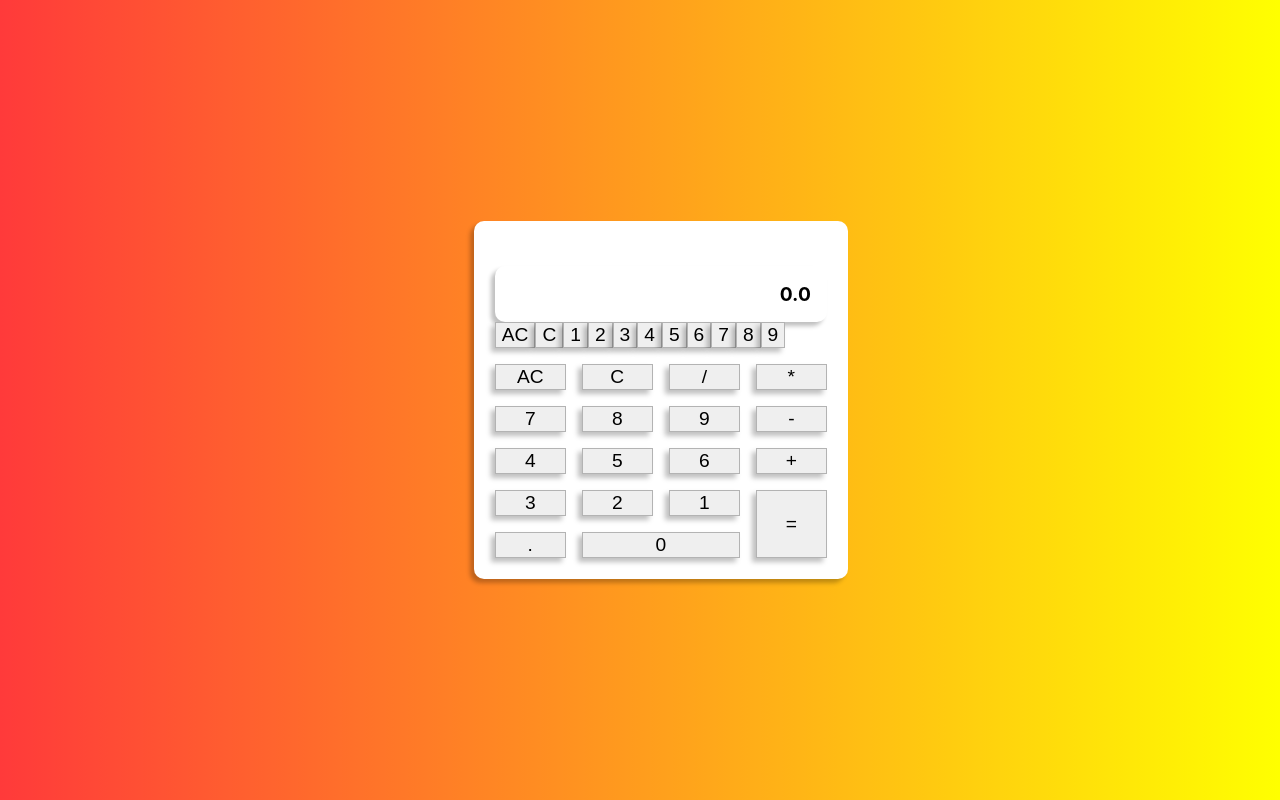
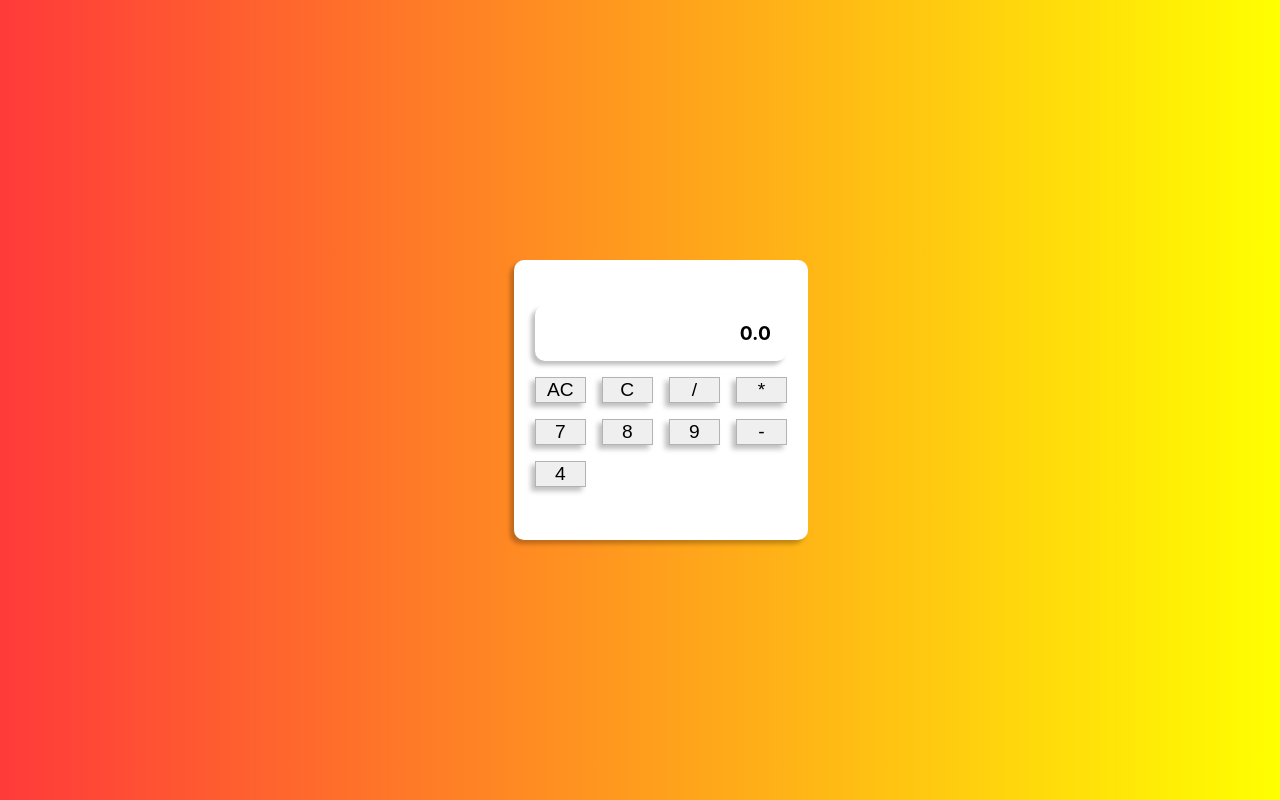
Before and after one commit to comingback2life/react-calculator, a React (Create React App) app: page / in a window 1280 px wide. Built offline with nearby package versions, Linux system fonts and the light colour scheme.

Commit message:
Found a way to fix the problem of looping through a collection

```diff
--- a/src/Calculator.js
+++ b/src/Calculator.js
@@ -2,45 +2,49 @@ import React,{useState} from 'react'
 import { DisplayBox } from './DisplayBox';
 import {CalcButton} from './CalcButton'
 
+const btns =[ {
+  key:'clear',
+  value:'AC'
+},{
+  key :'clean',
+  value:'C'
+},{
+  key :'divide',
+  value:'/'
+},{
+  key :'multi',
+  value:'*'
+},{
+  key :'seven',
+  value:'7'
+} ,{
+  key :'eight',
+  value:'8'
+},{
+  key :'nine',
+  value:'9'
+},{
+  key :'minus',
+  value:'-'
+},,{
+  key :'four',
+  value:'4'
+}]
 
-const btns =[ "AC", "C", 1,2,3,4,5,6,7,8,9 ]
 export const Calculator = () => {
-
-
-
 const handleOnClick =(text)=>{
  const calcSymbols = ['+','-','*','/'];
- console.log(text);
 }
+
   return (
     <div className="mainParent">
       <div className="title">React Calculator</div>
       <DisplayBox/>
+      <div className="items">
+      {
 
-      <div>
-        {
-          btns.map((text, i)=> <CalcButton key={i} text={text} name={text} onClick={()=>handleOnClick(text)}/>)
-        }
-      </div>
-      <div className="items">
-        <CalcButton text="AC" name="clear" onClick={()=>handleOnClick('AC')}/>
-        <CalcButton text="C" name="clean" onClick={handleOnClick('clean')}/>
-        <CalcButton text="/" name="divide"onClick={handleOnClick('/')}/>
-        <CalcButton text="*" name="multi"onClick={handleOnClick('*')}/>
-        <CalcButton text="7" name="seven"onClick={handleOnClick('7')}/>
-        <CalcButton text="8" name="eight"onClick={handleOnClick('8')}/>
-        <CalcButton text="9"name="nine"onClick={handleOnClick('9')}/>
-        <CalcButton text="-"name="minus"onClick={handleOnClick('-')}/>
-        <CalcButton text="4"name="four"onClick={handleOnClick('4')}/>
-        <CalcButton text="5"name="five"onClick={handleOnClick('5')}/>
-        <CalcButton text="6" name="six"onClick={handleOnClick('6')}/>
-        <CalcButton text="+" name="plus"onClick={handleOnClick('+')}/>
-        <CalcButton text="3" name="three"onClick={handleOnClick('3')}/>
-        <CalcButton text="2" name="two"onClick={handleOnClick('2')}/>
-        <CalcButton text="1" name="one"onClick={handleOnClick('1')}/>
-        <CalcButton text="." name="dot"onClick={handleOnClick('.')}/>
-        <CalcButton text="0" name="zero"onClick={handleOnClick('0')}/>
-        <CalcButton text="=" name="equalsSign"/>
+         btns.map((todo)=> <CalcButton key={todo.key} text={todo.value} name={todo.key} onClick={()=>handleOnClick(todo.key,todo.value)}/>)
+       }
       </div>
     </div>
   )
```
